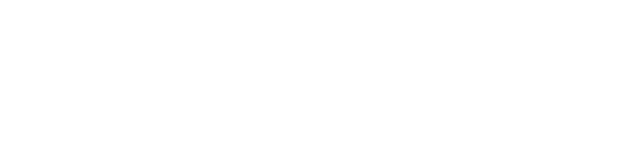
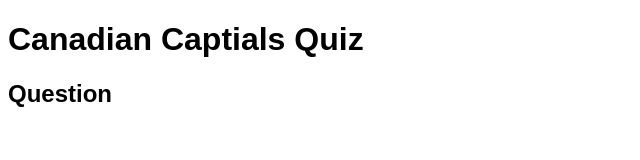
Before and after one commit to JackofBlades95/canadian-capitals-quiz, a plain HTML site: page index.html in a window 1280 px wide. Shown: the whole page, without its empty margins (0-640 px from the left). Drawn offline with Linux system fonts and the light colour scheme.

Commit message:
Add divs with h1 and h2 elements to index file

```diff
--- a/assets/css/style.css
+++ b/assets/css/style.css
@@ -1,5 +1,10 @@
 /* Google fonts import */
 @import url('https://fonts.googleapis.com/css2?family=Crimson+Text:ital,wght@0,400;0,600;0,700;1,400;1,600;1,700&display=swap');
+
+* {
+    font-family: 'Crimson', sans-serif;
+
+}
 
 body {
     font-family: 'Crimson', sans-serif;
--- a/index.html
+++ b/index.html
@@ -16,6 +16,15 @@
 </head>
 
 <body>
+    <div class="box">
+        <h1>Canadian Captials Quiz</h1>
+        <div class="quiz">
+            <h2 id="question">Question</h2>
+            <div id="buttons">
+
+            </div>
+        </div>
+    </div>
 
     <script src="assets/js/script.js"></script>
 </body>
```
